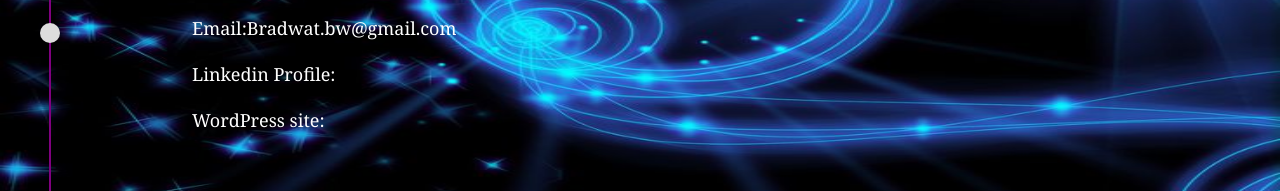
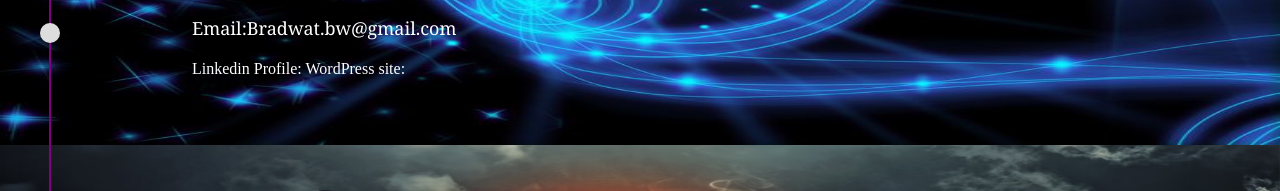
Before and after one commit to bradwat/bradwat.github.io, a plain HTML site: page index.html in a window 1280 px wide. Shown: the part 184-375 px from the top of the page. Drawn offline with nearby package versions, Linux system fonts and the light colour scheme.

Commit message:
fixed this time?

```diff
--- a/index.html
+++ b/index.html
@@ -63,9 +63,9 @@
       <h1>Welcome to Brad Watson's profile!</h1>
       <h3>Contact</h3>
       <p></p>
-<p> Email:Bradwat.bw@gmail.com</p>
-<p>Linkedin Profile:<a href="https://www.linkedin.com/in/brad-watson-13972b126"></a></p>
-<p>WordPress site: <a href="https://www.wbwatsonblog.wordpress.com"></a></P>
+<p>Email:Bradwat.bw@gmail.com</p>
+    Linkedin Profile:<a href="https://www.linkedin.com/in/brad-watson-13972b126"></a>
+    WordPress site: <a href="https://www.wbwatsonblog.wordpress.com"></a></P>
 
 </p>
     </div>
```
